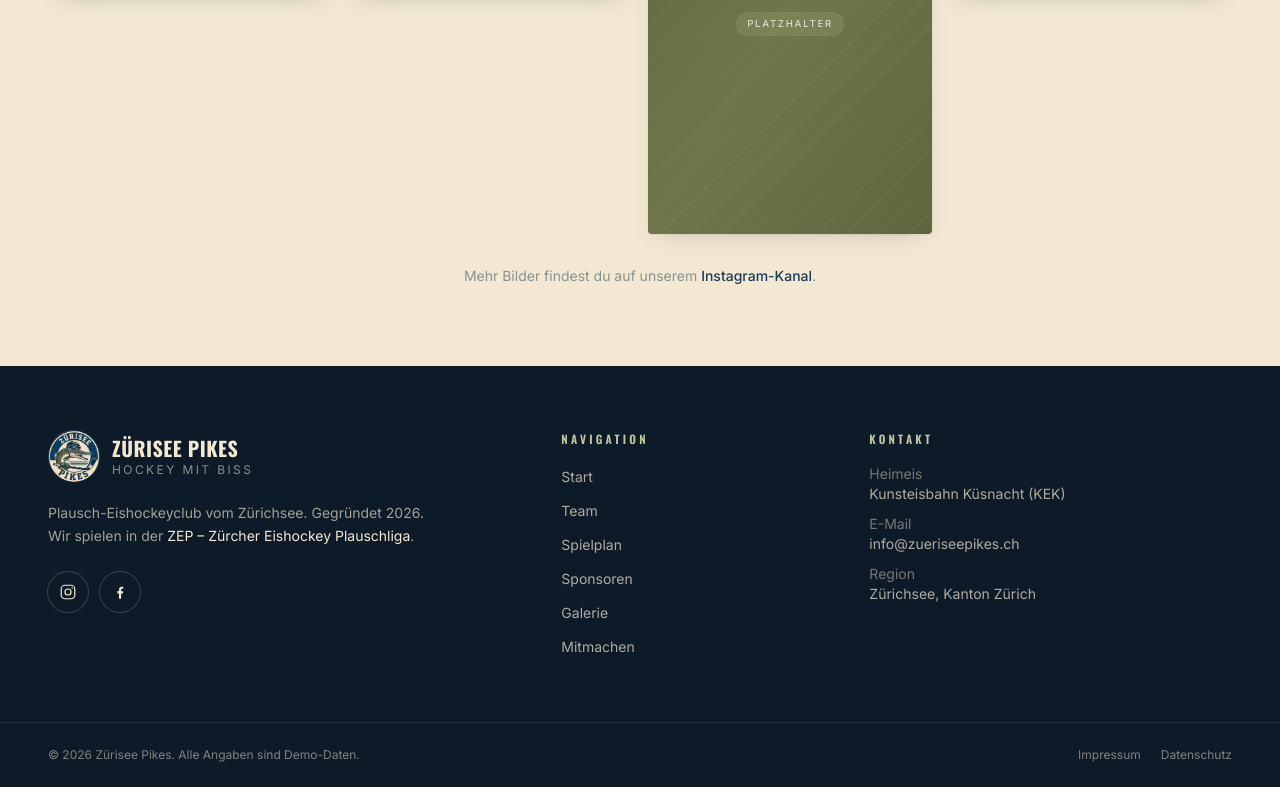
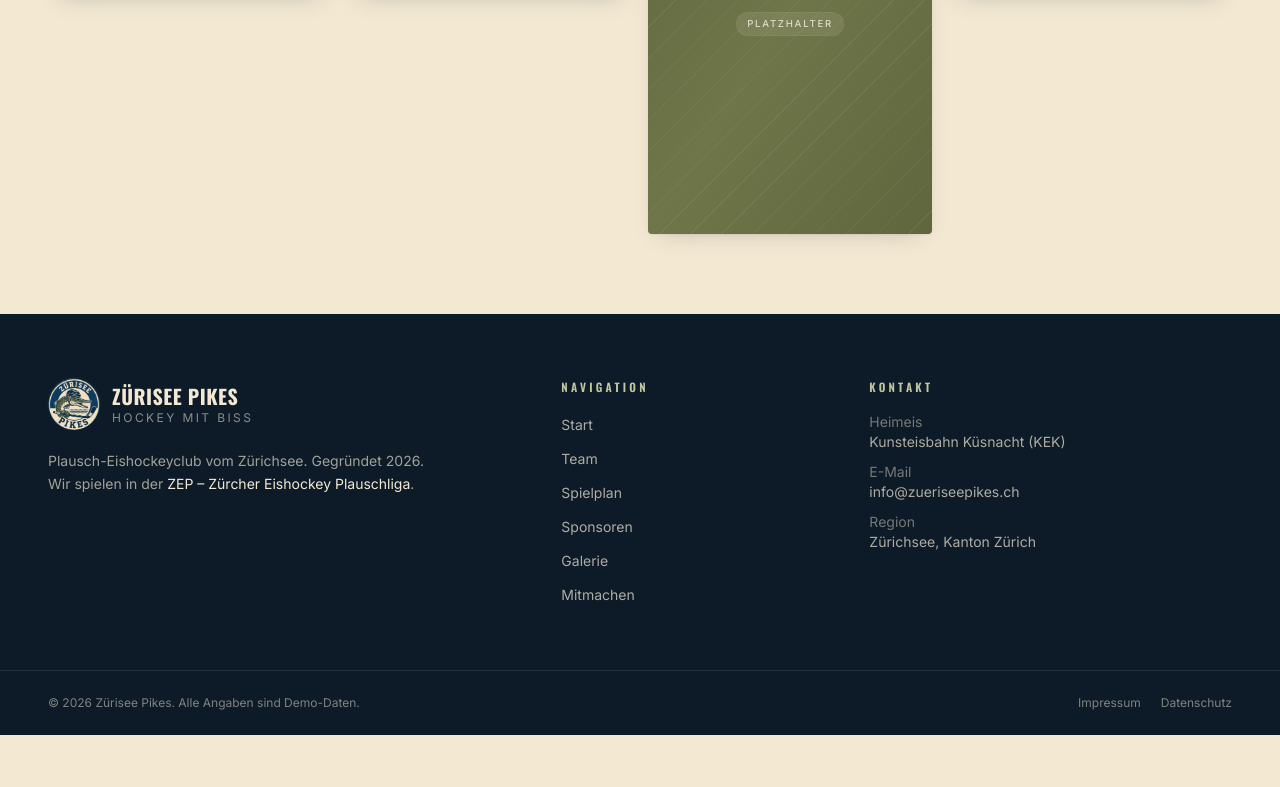
Before and after one commit to laesse10/Pikes, a Next.js app: page /galerie in a window 1280 px wide. Shown: the part 1227-2014 px from the top of the page. After the commit the page ends 1962 px from the top, so only its background shows below. Built offline with nearby package versions, Linux system fonts and the light colour scheme.

Commit message:
Remove the Instagram and Facebook links
The footer icons and the gallery hint pointed at placeholder URLs
(instagram.com, facebook.com). The privacy policy no longer lists Meta.

```diff
--- a/app/(site)/datenschutz/page.tsx
+++ b/app/(site)/datenschutz/page.tsx
@@ -75,11 +75,10 @@ export default function DatenschutzPage() {
             <h2>6. Externe Inhalte und Links</h2>
             <p>
               Auf unserer Website finden sich Links zu externen Websites (z.&nbsp;B. Sponsoren,
-              Social Media, ZEP). Beim Anklicken gelangst du auf Seiten Dritter, für deren
+              ZEP). Beim Anklicken gelangst du auf Seiten Dritter, für deren
               Datenbearbeitung die jeweiligen Anbieter verantwortlich sind.
             </p>
             <ul>
-              <li>Instagram / Facebook (Meta Platforms Ireland Ltd.)</li>
               <li>ZEP – Zürcher Eishockey Plauschliga (<a href={club.leagueUrl} target="_blank" rel="noopener noreferrer">zep.ch</a>)</li>
             </ul>
 
--- a/app/(site)/galerie/page.tsx
+++ b/app/(site)/galerie/page.tsx
@@ -50,14 +50,6 @@ export default function GalleryPage() {
               );
             })}
           </div>
-
-          <p className="mt-8 text-center text-sm text-navy/50">
-            Mehr Bilder findest du auf unserem{" "}
-            <a href="https://instagram.com" target="_blank" rel="noopener noreferrer" className="link-underline font-medium text-navy">
-              Instagram-Kanal
-            </a>
-            .
-          </p>
         </div>
       </section>
     </>
--- a/components/Footer.tsx
+++ b/components/Footer.tsx
@@ -21,32 +21,6 @@ export function Footer() {
             </a>
             .
           </p>
-          <div className="mt-6 flex gap-3">
-            <a
-              href={club.social.instagram}
-              target="_blank"
-              rel="noopener noreferrer"
-              aria-label="Instagram"
-              className="grid h-10 w-10 place-items-center rounded-full ring-1 ring-cream/20 transition-colors hover:bg-cream hover:text-navy-900"
-            >
-              <svg width="18" height="18" viewBox="0 0 24 24" fill="none" stroke="currentColor" strokeWidth={1.6}>
-                <rect x="3" y="3" width="18" height="18" rx="5" />
-                <circle cx="12" cy="12" r="4" />
-                <circle cx="17.5" cy="6.5" r="1" fill="currentColor" stroke="none" />
-              </svg>
-            </a>
-            <a
-              href={club.social.facebook}
-              target="_blank"
-              rel="noopener noreferrer"
-              aria-label="Facebook"
-              className="grid h-10 w-10 place-items-center rounded-full ring-1 ring-cream/20 transition-colors hover:bg-cream hover:text-navy-900"
-            >
-              <svg width="18" height="18" viewBox="0 0 24 24" fill="currentColor">
-                <path d="M13.5 21v-7h2.4l.4-2.9h-2.8V9.2c0-.84.26-1.42 1.47-1.42h1.43V5.18c-.7-.07-1.4-.1-2.1-.1-2.1 0-3.5 1.27-3.5 3.6v2.02H8.5V14h2.2v7h2.8Z" />
-              </svg>
-            </a>
-          </div>
         </div>
 
         <nav className="md:col-span-3">
--- a/lib/data.ts
+++ b/lib/data.ts
@@ -19,10 +19,6 @@ export const club = {
   phone: "+41 44 000 00 00",
   region: "Zürichsee, Kanton Zürich",
   colors: ["Navy", "Crème", "Oliv"],
-  social: {
-    instagram: "https://instagram.com",
-    facebook: "https://facebook.com",
-  },
 } as const;
 
 /** Mannschaftsfoto: Datei in /public ablegen und den Pfad hier eintragen. */
```
